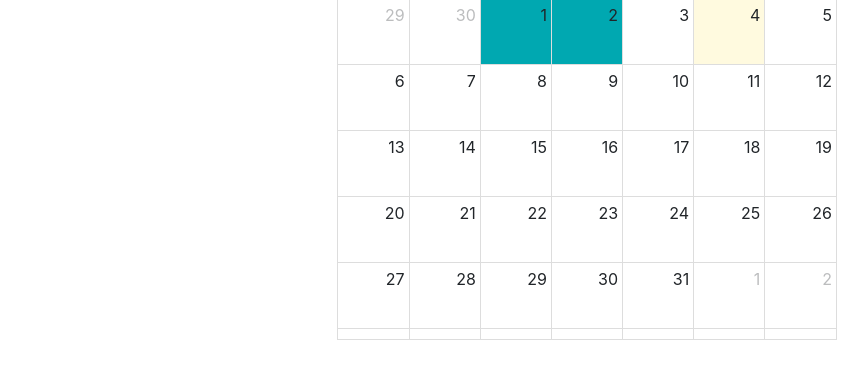
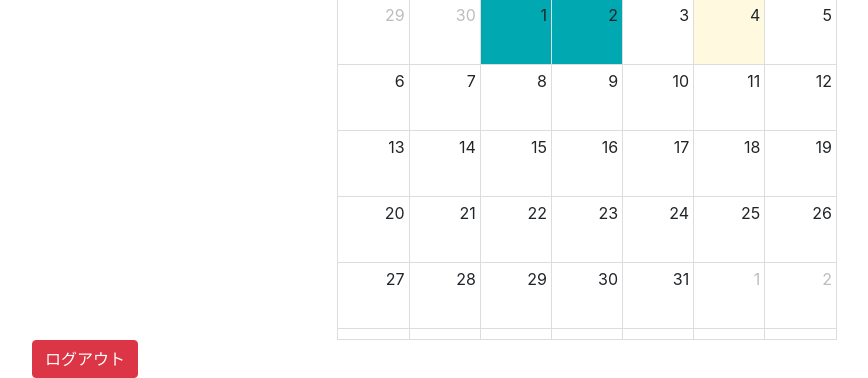
Before and after one commit to Kasai966/todoproject, a Django app: page /index/ in a window 1280 px wide. Shown: the part 680-1058 px from the top of the page, without its empty margins (53-921 px from the left). Before the commit the page ends 1020 px from the top, so only its background shows below. Run offline with Django 5.2, Linux system fonts and the light colour scheme; a user stored in the database is signed in; data comes from the database, SQL or seed files in the repository; both versions use the stored data as it was after the commit; some libraries are stand-ins or nearby versions.

Commit message:
ログアウト機能を追加しました。

```diff
--- a/todo/templates/index.html
+++ b/todo/templates/index.html
@@ -18,5 +18,10 @@
         {% include 'todo/list.html' %}
         <!-- カレンダーをインクルード　-->
         {% include 'calendar_app/calendar.html' %}
+        <!-- ログアウト　-->
+        <form method="POST" action="{% url 'logout' %}">
+            {% csrf_token %}
+            <button type="submit" class="btn btn-danger">ログアウト</button>
+        </form>
     </div>
 {% endblock content %}
--- a/todo/urls.py
+++ b/todo/urls.py
@@ -6,6 +6,7 @@ from django.contrib.auth import views as auth_views
 urlpatterns = [
     path('signup/', SignUp.as_view(), name='signup'),
     path('login/', auth_views.LoginView.as_view(template_name='todo/login.html'), name='login'),
+    path('logout/', auth_views.LogoutView.as_view(), name='logout'),
     path('index/', TodoMain.as_view(), name='index'),
     path('list/', TodoList.as_view(), name='list'),
     path('detail/<int:pk>', TodoDetail.as_view(), name='detail'),
--- a/todoproject/settings.py
+++ b/todoproject/settings.py
@@ -35,6 +35,7 @@ AUTH_USER_MODEL = 'users.CustomUser'
 #認証に関する設定
 LOGIN_URL = 'login' #ログインページのURLパターン名
 LOGIN_REDIRECT_URL = 'index' #ログイン成功後にリダイレクトするURL
+LOGOUT_REDIRECT_URL = 'login' #ログアウト後にリダイレクトするURL
 
 MIDDLEWARE = [
     'django.middleware.security.SecurityMiddleware',
```
Also changed, not shown: db.sqlite3.
